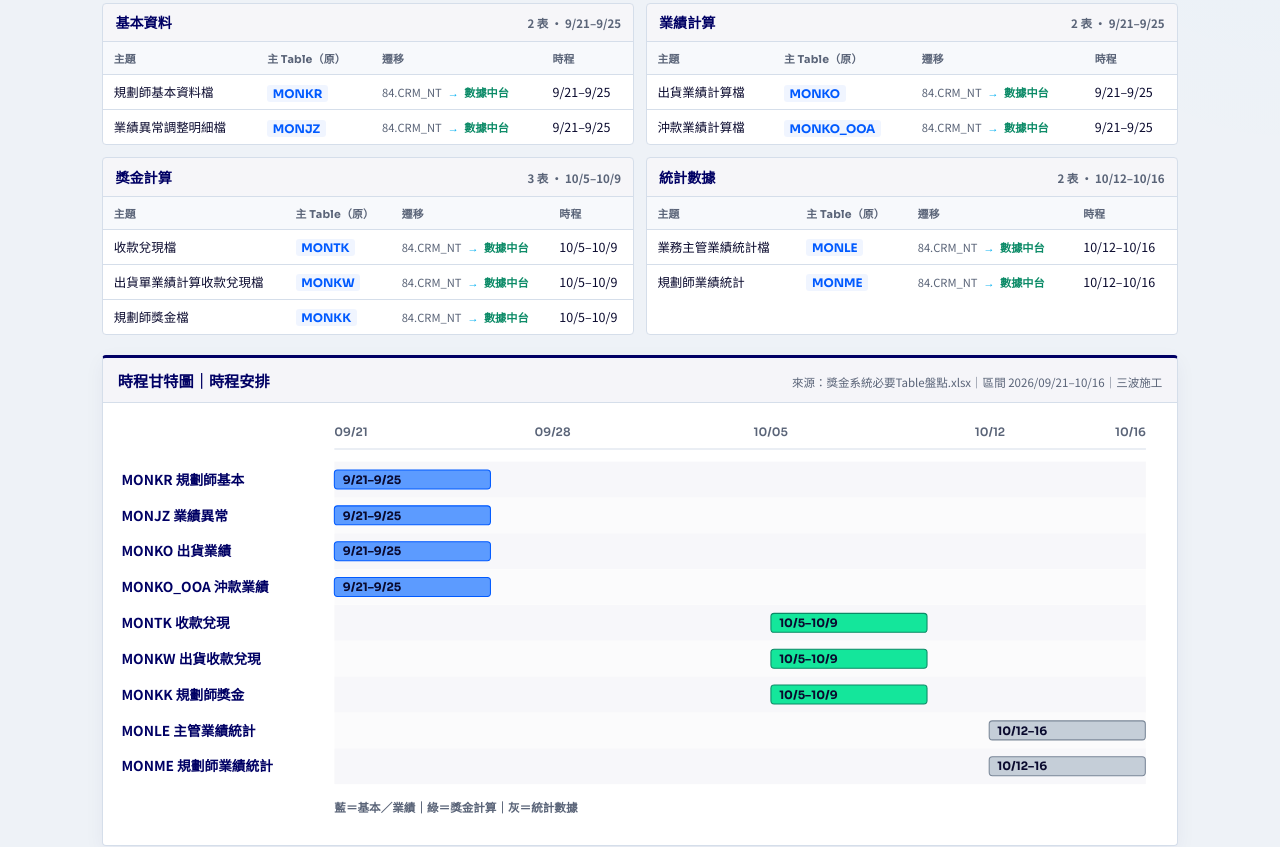
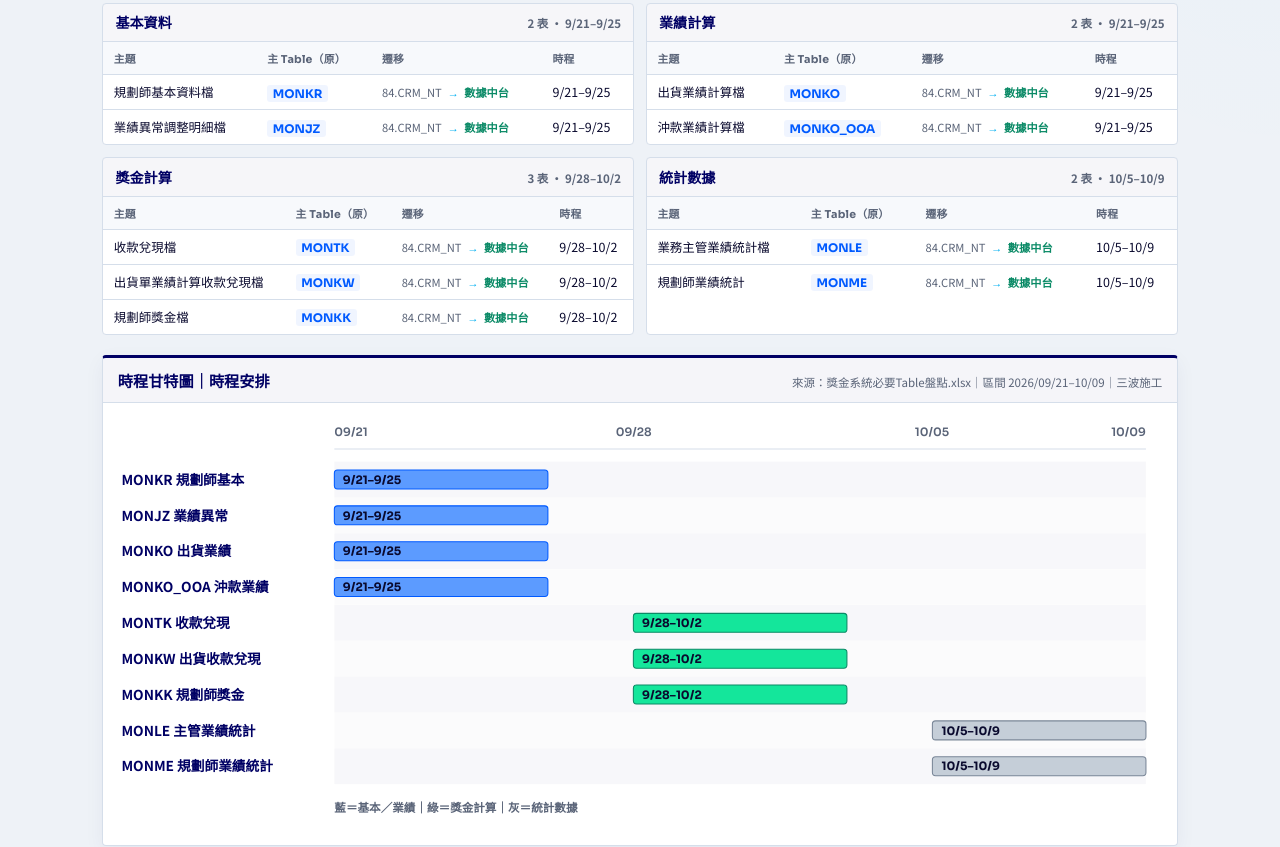
Before and after one commit to gaga930/my-website, a plain HTML site: page index.html in a window 1280 px wide. Shown: the part 1855-2702 px from the top of the page. Drawn offline with Linux system fonts and the light colour scheme.

Commit message:
Update bonus table Gantt waves to the revised 9/28–10/9 schedule.
Co-authored-by: Cursor <cursoragent@cursor.com>

```diff
--- a/index.html
+++ b/index.html
@@ -310,7 +310,7 @@
         <article class="bonus-group">
           <header class="bonus-group__head">
             <p class="bonus-group__tag">獎金計算</p>
-            <p class="bonus-group__count">3 表 · 10/5–10/9</p>
+            <p class="bonus-group__count">3 表 · 9/28–10/2</p>
           </header>
           <div class="bonus-table-wrap">
             <table class="bonus-table">
@@ -327,19 +327,19 @@
                   <td>收款兌現檔</td>
                   <td><code>MONTK</code></td>
                   <td><span class="migrate"><i>84.CRM_NT</i><span aria-hidden="true">→</span><b>數據中台</b></span></td>
-                  <td>10/5–10/9</td>
+                  <td>9/28–10/2</td>
                 </tr>
                 <tr>
                   <td>出貨單業績計算收款兌現檔</td>
                   <td><code>MONKW</code></td>
                   <td><span class="migrate"><i>84.CRM_NT</i><span aria-hidden="true">→</span><b>數據中台</b></span></td>
-                  <td>10/5–10/9</td>
+                  <td>9/28–10/2</td>
                 </tr>
                 <tr>
                   <td>規劃師獎金檔</td>
                   <td><code>MONKK</code></td>
                   <td><span class="migrate"><i>84.CRM_NT</i><span aria-hidden="true">→</span><b>數據中台</b></span></td>
-                  <td>10/5–10/9</td>
+                  <td>9/28–10/2</td>
                 </tr>
               </tbody>
             </table>
@@ -349,7 +349,7 @@
         <article class="bonus-group">
           <header class="bonus-group__head">
             <p class="bonus-group__tag">統計數據</p>
-            <p class="bonus-group__count">2 表 · 10/12–10/16</p>
+            <p class="bonus-group__count">2 表 · 10/5–10/9</p>
           </header>
           <div class="bonus-table-wrap">
             <table class="bonus-table">
@@ -366,13 +366,13 @@
                   <td>業務主管業績統計檔</td>
                   <td><code>MONLE</code></td>
                   <td><span class="migrate"><i>84.CRM_NT</i><span aria-hidden="true">→</span><b>數據中台</b></span></td>
-                  <td>10/12–10/16</td>
+                  <td>10/5–10/9</td>
                 </tr>
                 <tr>
                   <td>規劃師業績統計</td>
                   <td><code>MONME</code></td>
                   <td><span class="migrate"><i>84.CRM_NT</i><span aria-hidden="true">→</span><b>數據中台</b></span></td>
-                  <td>10/12–10/16</td>
+                  <td>10/5–10/9</td>
                 </tr>
               </tbody>
             </table>
@@ -383,16 +383,15 @@
       <div class="model-gantt" aria-label="獎金主表時程甘特圖">
         <div class="model-gantt__head">
           <h3 class="model-gantt__title">時程甘特圖｜時程安排</h3>
-          <p class="model-gantt__note">來源：獎金系統必要Table盤點.xlsx｜區間 2026/09/21–10/16｜三波施工</p>
+          <p class="model-gantt__note">來源：獎金系統必要Table盤點.xlsx｜區間 2026/09/21–10/09｜三波施工</p>
         </div>
         <div class="model-gantt__body">
           <svg class="model-gantt__svg" viewBox="0 0 1000 400" role="img" aria-label="九張獎金必要主表時程甘特圖">
             <line x1="210" y1="36" x2="980" y2="36" stroke="#d5deea" stroke-width="1"/>
             <text x="210" y="24" class="gantt-axis">09/21</text>
-            <text x="417" y="24" class="gantt-axis" text-anchor="middle">09/28</text>
-            <text x="624" y="24" class="gantt-axis" text-anchor="middle">10/05</text>
-            <text x="832" y="24" class="gantt-axis" text-anchor="middle">10/12</text>
-            <text x="980" y="24" class="gantt-axis" text-anchor="end">10/16</text>
+            <text x="494" y="24" class="gantt-axis" text-anchor="middle">09/28</text>
+            <text x="777" y="24" class="gantt-axis" text-anchor="middle">10/05</text>
+            <text x="980" y="24" class="gantt-axis" text-anchor="end">10/09</text>
 
             <rect x="210" y="48" width="770" height="34" fill="rgba(0,0,100,0.03)"/>
             <rect x="210" y="82" width="770" height="34" fill="rgba(0,0,100,0.015)"/>
@@ -414,29 +413,29 @@
             <text x="8" y="308" class="gantt-label">MONLE 主管業績統計</text>
             <text x="8" y="342" class="gantt-label">MONME 規劃師業績統計</text>
 
-            <!-- wave1 9/21-9/25: days 0-5 of 26 -->
-            <rect x="210" y="56" width="148.1" height="18" rx="3" fill="#5c9bff" stroke="#005aff"/>
+            <!-- wave1 9/21-9/25: days 0-5 of 19 -->
+            <rect x="210" y="56" width="202.6" height="18" rx="3" fill="#5c9bff" stroke="#005aff"/>
             <text x="218" y="69" class="gantt-bar-text">9/21–9/25</text>
-            <rect x="210" y="90" width="148.1" height="18" rx="3" fill="#5c9bff" stroke="#005aff"/>
+            <rect x="210" y="90" width="202.6" height="18" rx="3" fill="#5c9bff" stroke="#005aff"/>
             <text x="218" y="103" class="gantt-bar-text">9/21–9/25</text>
-            <rect x="210" y="124" width="148.1" height="18" rx="3" fill="#5c9bff" stroke="#005aff"/>
+            <rect x="210" y="124" width="202.6" height="18" rx="3" fill="#5c9bff" stroke="#005aff"/>
             <text x="218" y="137" class="gantt-bar-text">9/21–9/25</text>
-            <rect x="210" y="158" width="148.1" height="18" rx="3" fill="#5c9bff" stroke="#005aff"/>
+            <rect x="210" y="158" width="202.6" height="18" rx="3" fill="#5c9bff" stroke="#005aff"/>
             <text x="218" y="171" class="gantt-bar-text">9/21–9/25</text>
 
-            <!-- wave2 10/5-10/9: days 14-19 -->
-            <rect x="624.2" y="192" width="148.1" height="18" rx="3" fill="#14e69b" stroke="#0a8a66"/>
-            <text x="632" y="205" class="gantt-bar-text">10/5–10/9</text>
-            <rect x="624.2" y="226" width="148.1" height="18" rx="3" fill="#14e69b" stroke="#0a8a66"/>
-            <text x="632" y="239" class="gantt-bar-text">10/5–10/9</text>
-            <rect x="624.2" y="260" width="148.1" height="18" rx="3" fill="#14e69b" stroke="#0a8a66"/>
-            <text x="632" y="273" class="gantt-bar-text">10/5–10/9</text>
+            <!-- wave2 9/28-10/2: days 7-12 -->
+            <rect x="493.7" y="192" width="202.6" height="18" rx="3" fill="#14e69b" stroke="#0a8a66"/>
+            <text x="502" y="205" class="gantt-bar-text">9/28–10/2</text>
+            <rect x="493.7" y="226" width="202.6" height="18" rx="3" fill="#14e69b" stroke="#0a8a66"/>
+            <text x="502" y="239" class="gantt-bar-text">9/28–10/2</text>
+            <rect x="493.7" y="260" width="202.6" height="18" rx="3" fill="#14e69b" stroke="#0a8a66"/>
+            <text x="502" y="273" class="gantt-bar-text">9/28–10/2</text>
 
-            <!-- wave3 10/12-10/16: days 21-26 -->
-            <rect x="831.3" y="294" width="148.1" height="18" rx="3" fill="#c5ced8" stroke="#7a8798"/>
-            <text x="839" y="307" class="gantt-bar-text">10/12–16</text>
-            <rect x="831.3" y="328" width="148.1" height="18" rx="3" fill="#c5ced8" stroke="#7a8798"/>
-            <text x="839" y="341" class="gantt-bar-text">10/12–16</text>
+            <!-- wave3 10/5-10/9: days 14-19 -->
+            <rect x="777.4" y="294" width="202.6" height="18" rx="3" fill="#c5ced8" stroke="#7a8798"/>
+            <text x="786" y="307" class="gantt-bar-text">10/5–10/9</text>
+            <rect x="777.4" y="328" width="202.6" height="18" rx="3" fill="#c5ced8" stroke="#7a8798"/>
+            <text x="786" y="341" class="gantt-bar-text">10/5–10/9</text>
 
             <text x="210" y="380" class="gantt-axis">藍＝基本／業績｜綠＝獎金計算｜灰＝統計數據</text>
           </svg>
```
